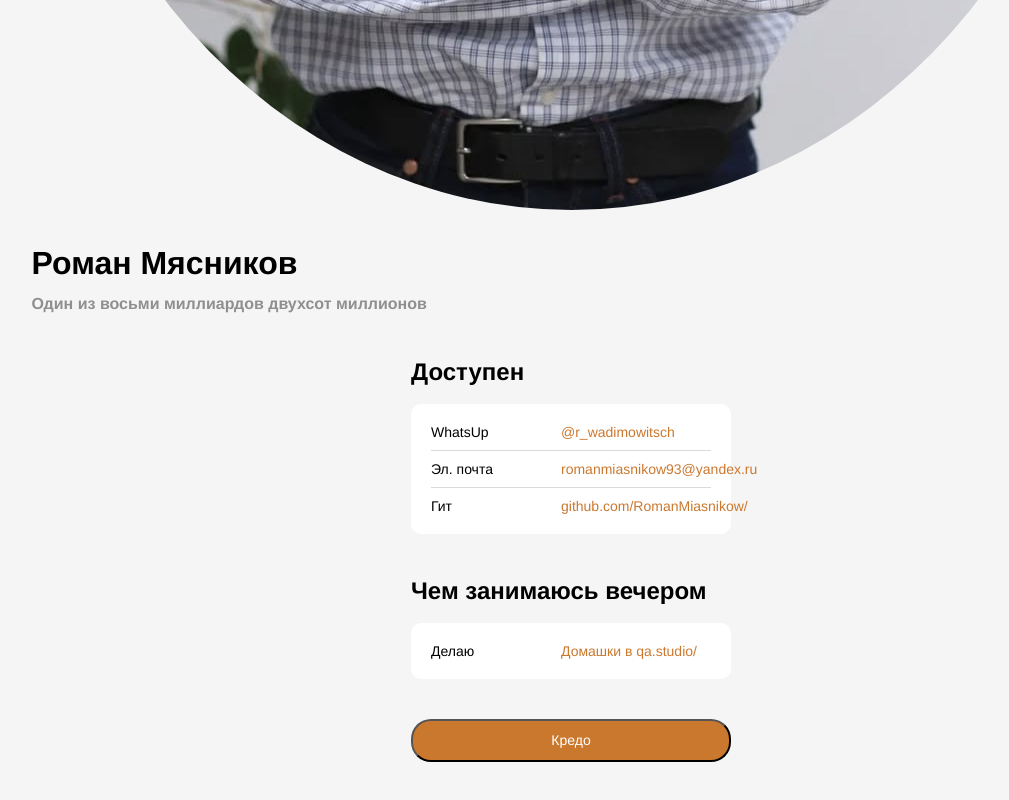
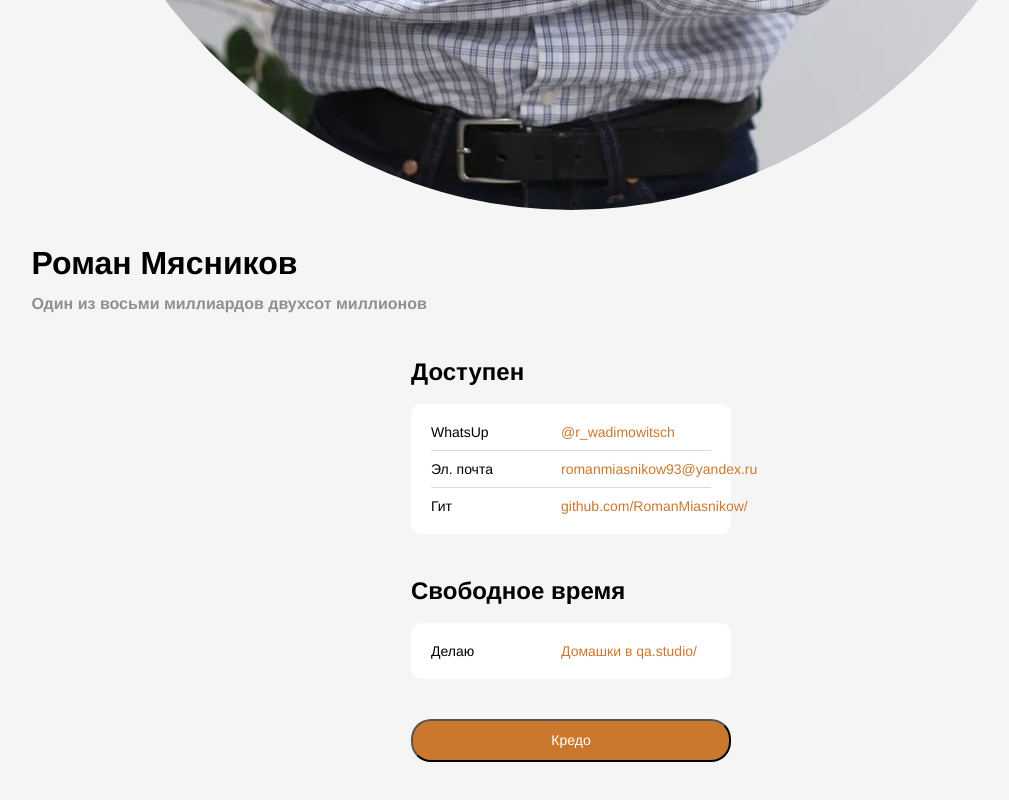
Before and after one commit to RomanMiasnikow/RomanMiasnikow.github.io, a plain HTML site: page index.html in a window 1280 px wide. Shown: the part 1056-1856 px from the top of the page, without its empty margins (69-1078 px from the left). Drawn offline with Linux system fonts and the light colour scheme.

Commit message:
Свободное время

```diff
--- a/index.html
+++ b/index.html
@@ -35,7 +35,7 @@
         </ul>
       </section>
       <section class="links">
-        <h2 class="links__header">Чем занимаюсь вечером</h2>
+        <h2 class="links__header">Свободное время</h2>
         <ul class="links__container">
           <li class="links__link">
             <p class="links__title">Делаю</p>
```
